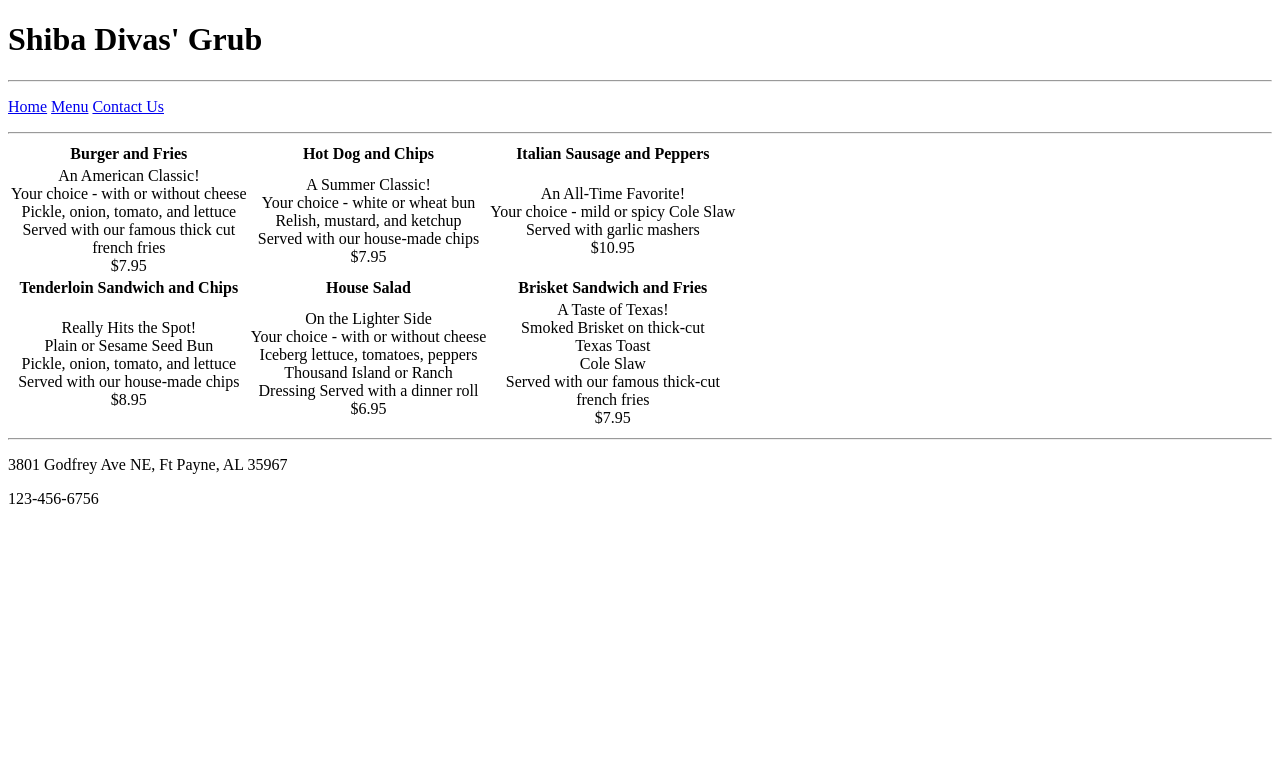
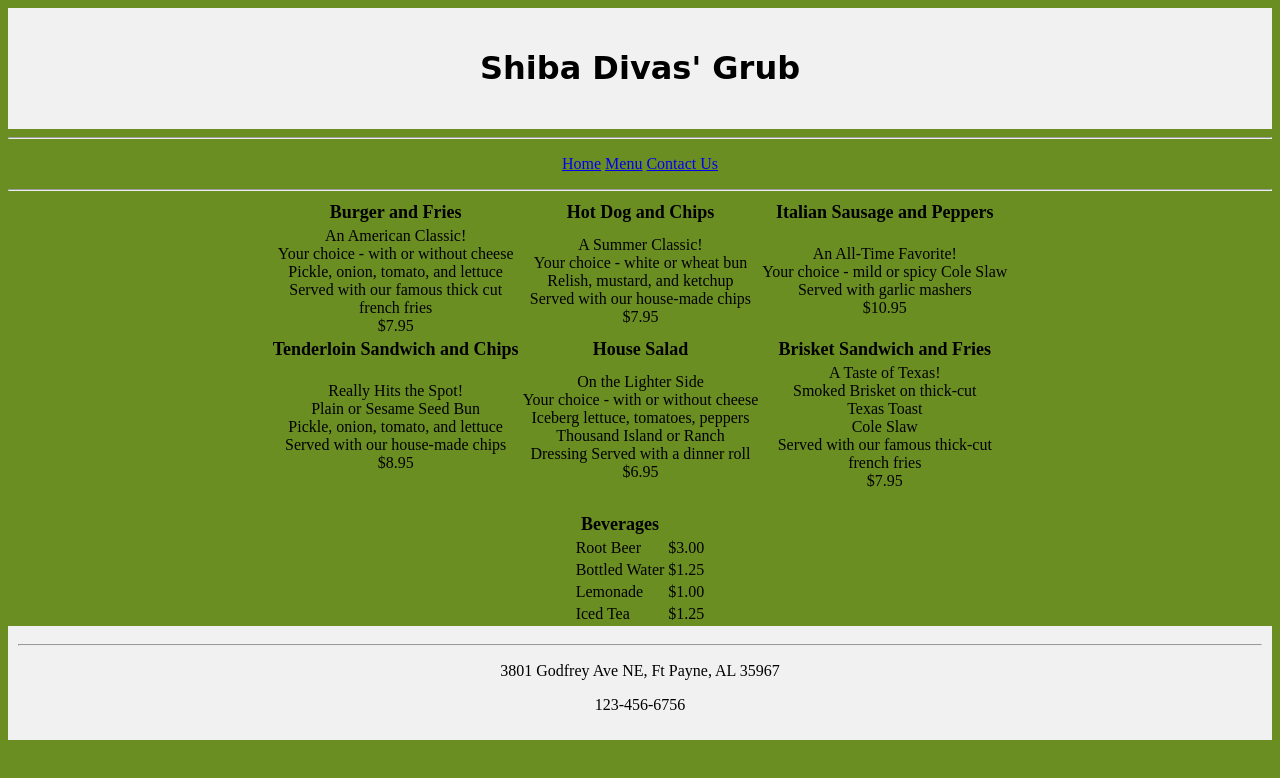
Before and after one commit to stephanos48/restaurant, a plain HTML site: page menu.html in a window 1280 px wide. Drawn offline with Linux system fonts and the light colour scheme; a web font is replaced by a local one.

Commit message:
Restaurant Part 2

```diff
--- a/menu.html
+++ b/menu.html
@@ -7,6 +7,19 @@
 <html lang="en">
 <head>
 <title>Shiba Divas' Grub</title>
+<style>
+
+</style>
+<link rel="stylesheet" type="text/css" href="styles/restaurantStyles.css" />
+<link href="https://fonts.googleapis.com/css?family=Girassol&display=swap" rel="stylesheet">
+<style>
+    th { font-size: 18px; }
+    body { background-color: olivedrab; }
+    table.center {
+        margin-left: auto;
+        margin-right: auto;
+     }
+</style>
 </head>
 
 <body>
@@ -21,7 +34,7 @@
     <hr />
     </nav>
 
-    <table>
+    <table class="center">
         <tr>
             <th>Burger and Fries</th>
             <th>Hot Dog and Chips</th>
@@ -95,6 +108,46 @@
             </tr>
 
     </table>
+    <br>
+    <table class="center">
+        <tr>
+            <th>Beverages</th>
+            <th></th>
+        </tr>
+        <tr>
+            <td>
+                Root Beer
+            </td>
+            <td>
+                $3.00
+            </td>
+        </tr>
+        <tr>
+            <td>
+                Bottled Water
+            </td>
+            <td>
+                $1.25
+            </td>
+        </tr>
+        <tr>
+            <td>
+                Lemonade
+            </td>
+            <td>
+                $1.00
+            </td>
+        </tr>
+        <tr>
+            <td>
+                Iced Tea
+            </td>
+            <td>
+                $1.25
+            </td>
+        </tr>
+
+    </table>
 
     <footer>
         <hr />
--- a/styles/restaurantStyles.css
+++ b/styles/restaurantStyles.css
@@ -0,0 +1,30 @@
+header {
+    background-color: #F1F1F1;
+    text-align: center;
+    padding: 20px;
+    font-family: 'Girassol', cursive; font-size: 48 px;
+  }
+
+  footer {
+    background-color: #F1F1F1;
+    text-align: center;
+    padding: 10px;
+  }
+
+  nav a:hover {
+    background-color: #fef9ff;
+    color: #5b7d87;
+  }
+
+  nav a:active {
+    font-weight: bold;
+    text-decoration: none;
+  }
+
+  nav a:visited {
+    color: #e4c3ad;
+  }
+
+  nav {
+    text-align: center;
+  }
```
Also changed, not shown: contact.html (+21 -6 lines), index.html (+11 -4 lines).
